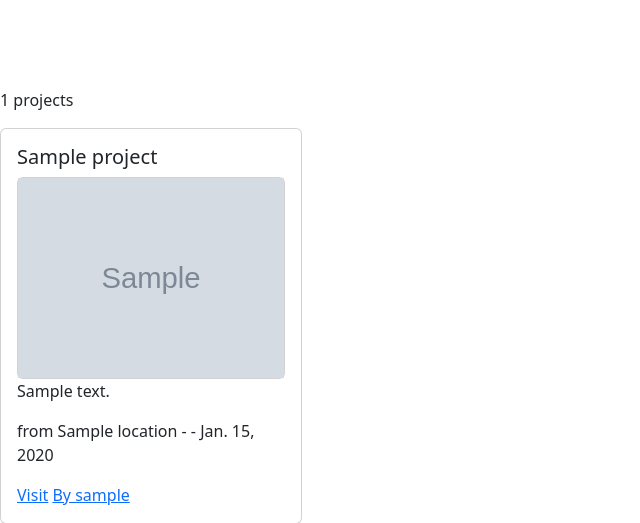
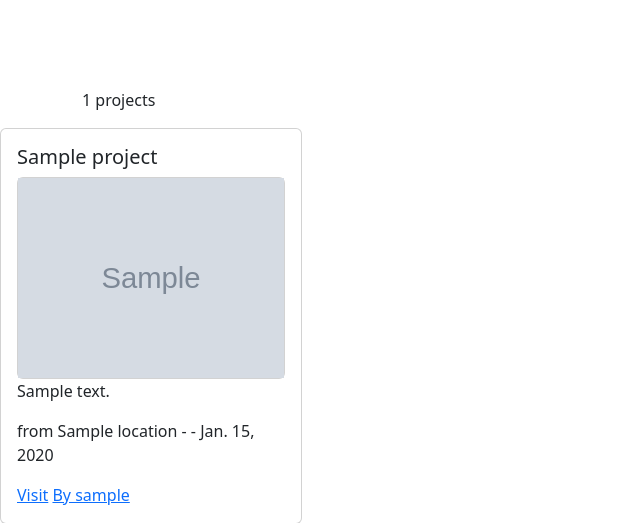
Before and after one commit to Lyonsmasawa/awwward-X, a Django app: template awardx/templates/awardx/profile.html in a window 1280 px wide. Shown: the top 523 px of the page, without its empty margins (0-640 px from the left). Run offline with Django 3.2, Linux system fonts and the light colour scheme; the template is opened without the code that fills it: most values are stand-ins (such as "Sample title", 1, 10 or a date in 2020); grey boxes marked "Sample" are stand-in pictures; some libraries are stand-ins or nearby versions.

Commit message:
add following to profile model

```diff
--- a/awardx/models.py
+++ b/awardx/models.py
@@ -13,6 +13,8 @@ class Profile(models.Model):
     profile_photo = models.ImageField(upload_to='profiles/')
     bio = models.TextField()
     my_link = models.URLField()
+    followers = models.IntegerField(default=0)
+    following = models.IntegerField(default=0)
     updated = models.DateTimeField(auto_now=True)
     created = models.DateTimeField(auto_now_add=True) #auto_now takes a snapshot everytime a save occures while auto_now_add takes a snapshot only one the first time a save occures
 
--- a/awardx/templates/awardx/profile.html
+++ b/awardx/templates/awardx/profile.html
@@ -11,7 +11,7 @@
 </p>
 <p class="text-center">{{user.bio}}</p>
 <br>
-<p>{{project_count}} projects</p>
+<p class="container">{{project_count}} projects</p>
 {% for project in user_projects %}
 <div class="row">
     <div class="col-md-3">
```
